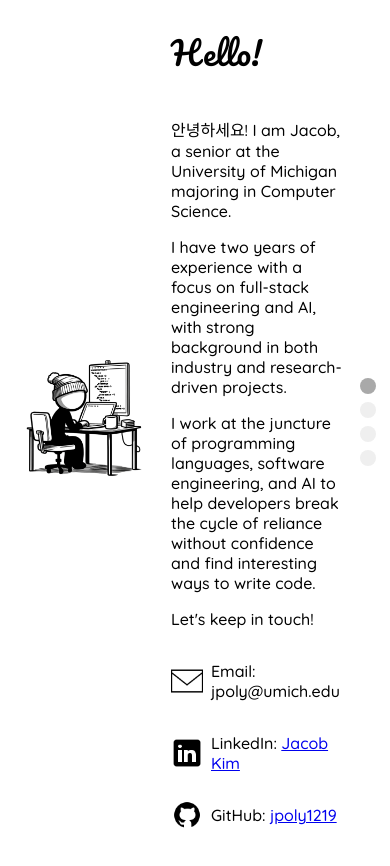
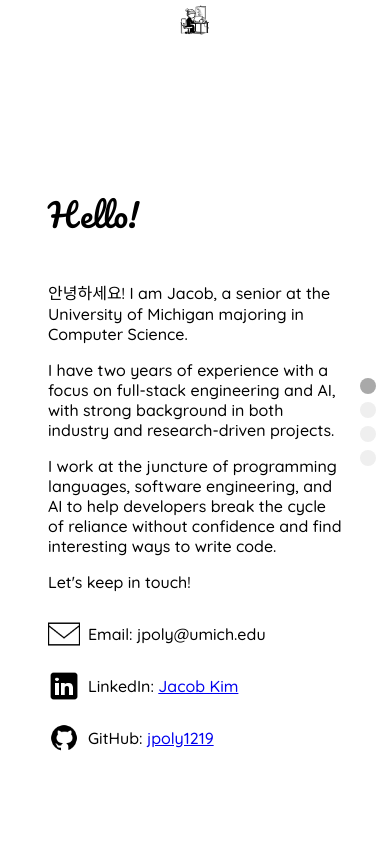
Before and after one commit to jpoly1219/jpoly1219.github.io, a SvelteKit app: page / in a window 390 px wide. Shown: the top 866 px of the page. Before the commit the page ends 844 px from the top, so only its background shows below. Built offline with nearby package versions, Linux system fonts and the light colour scheme.

Commit message:
add media query

```diff
--- a/src/routes/+page.svelte
+++ b/src/routes/+page.svelte
@@ -28,7 +28,6 @@
   :global(body) {
     margin: 0;
     padding: 0;
-    overflow: hidden;
     /* background-color: #fdf6e3; */
   }
 
@@ -37,6 +36,10 @@
     flex-direction: row;
     width: 100vw;
     height: 100vh;
+
+    @media screen and (max-width: 480px) {
+      flex-direction: column;
+    }
   }
 
   .left {
@@ -45,11 +48,20 @@
     display: flex;
     align-items: center;
     justify-content: center;
+
+    @media screen and (max-width: 480px) {
+      width: 100%;
+      height: 5%;
+    }
   }
 
   .profile-pic {
     width: 80%;
     height: auto;
+    @media screen and (max-width: 480px) {
+      height: 80%;
+      width: auto;
+    }
   }
 
   .right {
@@ -61,5 +73,12 @@
     /* overflow-y: scroll; */
     /* scroll-snap-type: y mandatory; */
     /* scroll-behavior: smooth; */
+    @media screen and (max-width: 480px) {
+      /* width: 100%; */
+      width: auto;
+      height: 95%;
+      padding-left: 3rem;
+      padding-right: 3rem;
+    }
   }
 </style>
```
